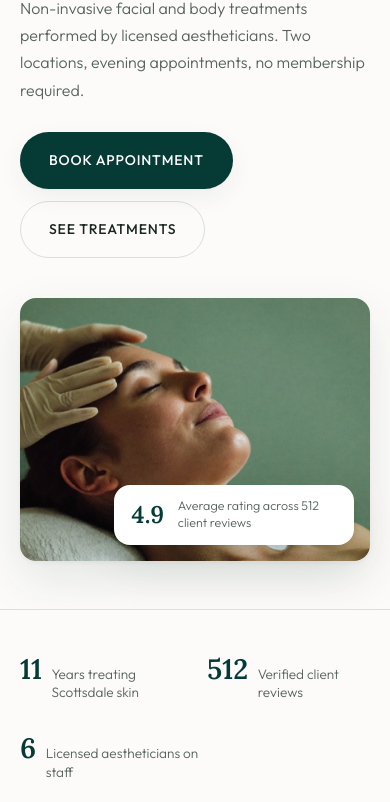
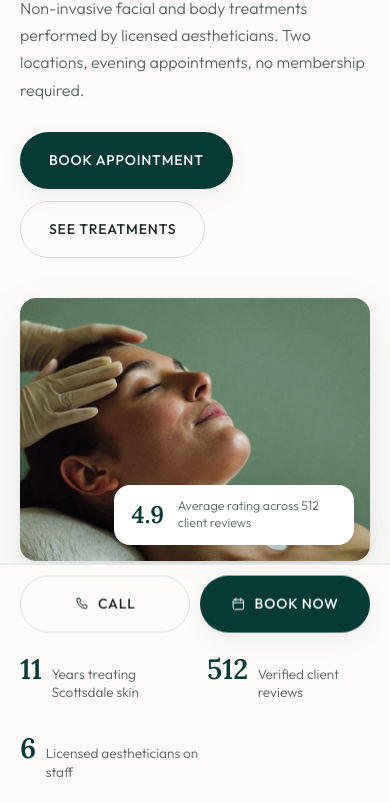
Before and after one commit to Shay-smart/lift-and-revive, a plain HTML site: page index.html in a window 390 px wide. Shown: the part 293-1095 px from the top of the page. Drawn offline with Linux system fonts and the light colour scheme.

Commit message:
Add sticky mobile action bar and hero entrance animation
Sticky mobile bar (<=768px): Call and Book Now pinned to the bottom of
the viewport. Most clinic traffic is mobile and the header CTA scrolls
away, so this keeps booking one tap away for the whole page. Driven by
two IntersectionObservers rather than a scroll listener: it appears once
the hero is behind you and hides again over the booking form where it
would duplicate the visible CTA. Body gains matching bottom padding so
the footer is never covered, and the bar respects the iOS safe area.

Hero entrance: staggered rise on eyebrow, headline, subtext and buttons,
with a slower settle on the photograph. Gated on the .js class, which is
only set when motion is welcome, so the reduced-motion path neither
animates nor hides anything.

Also pins the featured offer card's fallback background to a fixed dark
green. It previously used var(--brand), which flips to light mint in dark
mode and would have put white text on a light ground if the photograph
failed to load.

Both themes re-swept: zero WCAG failures across 284 text elements.

Co-Authored-By: Claude Opus 5 <noreply@anthropic.com>

```diff
--- a/index.html
+++ b/index.html
@@ -340,7 +340,9 @@ button,input,select,textarea{font:inherit;color:inherit}
 .offer:hover{transform:translateY(-4px);box-shadow:var(--shadow-lg)}
 .offer--feature{
   grid-row:span 2;min-height:24rem;color:#fff;border-color:transparent;
-  background:var(--brand);isolation:isolate;
+  /* text on this card is always white, so its fallback ground stays dark in
+     both themes. Using var(--brand) here flipped it to mint in dark mode. */
+  background:#0B2E28;isolation:isolate;
 }
 .offer--feature img{position:absolute;inset:0;width:100%;height:100%;object-fit:cover;z-index:0}
 .offer--feature::after{
@@ -606,6 +608,50 @@ button,input,select,textarea{font:inherit;color:inherit}
 .footer__legal{display:flex;gap:1.25rem;flex-wrap:wrap}
 @media (max-width:900px){.footer__grid{grid-template-columns:1fr 1fr;gap:2rem}}
 @media (max-width:560px){.footer__grid{grid-template-columns:1fr}}
+
+/* ============================================================
+   18. HERO ENTRANCE
+   Above the fold, so it runs on load rather than on an observer.
+   Gated on .js, which is only set when motion is welcome, so the
+   reduced-motion path never animates and never hides anything.
+   ============================================================ */
+@keyframes hero-rise{from{opacity:0;transform:translateY(20px)}to{opacity:1;transform:none}}
+@keyframes hero-settle{from{opacity:0;transform:scale(1.03)}to{opacity:1;transform:none}}
+
+.js .hero__copy>*{opacity:0;animation:hero-rise .85s var(--ease) forwards}
+.js .hero__copy>*:nth-child(1){animation-delay:.08s}
+.js .hero__copy>*:nth-child(2){animation-delay:.18s}
+.js .hero__copy>*:nth-child(3){animation-delay:.30s}
+.js .hero__copy>*:nth-child(4){animation-delay:.42s}
+.js .hero__media{opacity:0;animation:hero-settle 1.1s var(--ease) .12s forwards}
+.js .hero__badge{opacity:0;animation:hero-rise .8s var(--ease) .62s forwards}
+
+/* ============================================================
+   19. STICKY MOBILE ACTION BAR
+   Most clinic traffic is mobile and the header CTA scrolls away.
+   Appears once the hero is behind you, hides again over the
+   booking section where it would duplicate the form.
+   ============================================================ */
+.mobilebar{
+  position:fixed;left:0;right:0;bottom:0;z-index:40;
+  display:none;gap:.6rem;
+  padding:.7rem var(--gutter);
+  padding-bottom:calc(.7rem + env(safe-area-inset-bottom,0px));
+  background:color-mix(in srgb, var(--bg) 94%, transparent);
+  backdrop-filter:blur(16px);-webkit-backdrop-filter:blur(16px);
+  border-top:1px solid var(--line);
+  transform:translateY(115%);
+  transition:transform .42s var(--ease);
+}
+.mobilebar.is-on{transform:none}
+.mobilebar .btn{flex:1;padding-inline:.75rem}
+@media (max-width:768px){
+  .mobilebar{display:flex}
+  body{padding-bottom:4.75rem}
+}
+@media (prefers-reduced-motion:reduce){
+  .mobilebar{transition:none}
+}
 
 /* theme toggle */
 .themer{background:none;border:1.5px solid var(--line);border-radius:50%;width:2.35rem;height:2.35rem;display:grid;place-items:center;cursor:pointer;flex:none;transition:border-color .3s var(--ease)}
@@ -1343,6 +1389,16 @@ button,input,select,textarea{font:inherit;color:inherit}
   </div>
 </footer>
 
+<!-- ============ STICKY MOBILE ACTION BAR ============ -->
+<div class="mobilebar" id="mobilebar">
+  <a class="btn btn--ghost" href="tel:+14807273915" data-site="phone">
+    <svg aria-hidden="true"><use href="#i-phone"/></svg>Call
+  </a>
+  <a class="btn btn--primary" href="#book" data-book>
+    <svg aria-hidden="true"><use href="#i-calendar"/></svg>Book Now
+  </a>
+</div>
+
 <!-- ============ TREATMENT DETAIL DIALOG ============ -->
 <dialog id="detail" style="border:0;border-radius:var(--r-card);padding:0;max-width:34rem;width:calc(100% - 2rem);background:var(--surface);color:var(--text);box-shadow:var(--shadow-lg)">
   <div style="padding:2rem">
@@ -1506,7 +1562,33 @@ button,input,select,textarea{font:inherit;color:inherit}
     $('.form__ok', form).scrollIntoView({ behavior: reduce ? 'auto' : 'smooth', block: 'center' });
   });
 
-  /* ---- 11. STRUCTURED DATA (local SEO) ---- */
+  /* ---- 11. STICKY MOBILE ACTION BAR ----
+     Two observers, no scroll listener: one says the hero is behind us,
+     the other says the booking form is on screen. Bar shows when the
+     first is true and the second is false. */
+  var bar = $('#mobilebar');
+  if (bar) {
+    var pastHero = false, atBooking = false;
+    var syncBar = function () { bar.classList.toggle('is-on', pastHero && !atBooking); };
+
+    new IntersectionObserver(function (entries) {
+      pastHero = !entries[0].isIntersecting;
+      syncBar();
+    }, { threshold: 0 }).observe($('.hero'));
+
+    new IntersectionObserver(function (entries) {
+      atBooking = entries[0].isIntersecting;
+      syncBar();
+    }, { threshold: 0 }).observe($('#book'));
+
+    // never leave it covering the screen while the drawer is open
+    burger.addEventListener('click', function () {
+      if (nav.classList.contains('is-open')) { bar.classList.remove('is-on'); }
+      else { syncBar(); }
+    });
+  }
+
+  /* ---- 12. STRUCTURED DATA (local SEO) ---- */
   var schema = {
     '@context': 'https://schema.org',
     '@type': 'HealthAndBeautyBusiness',
```
